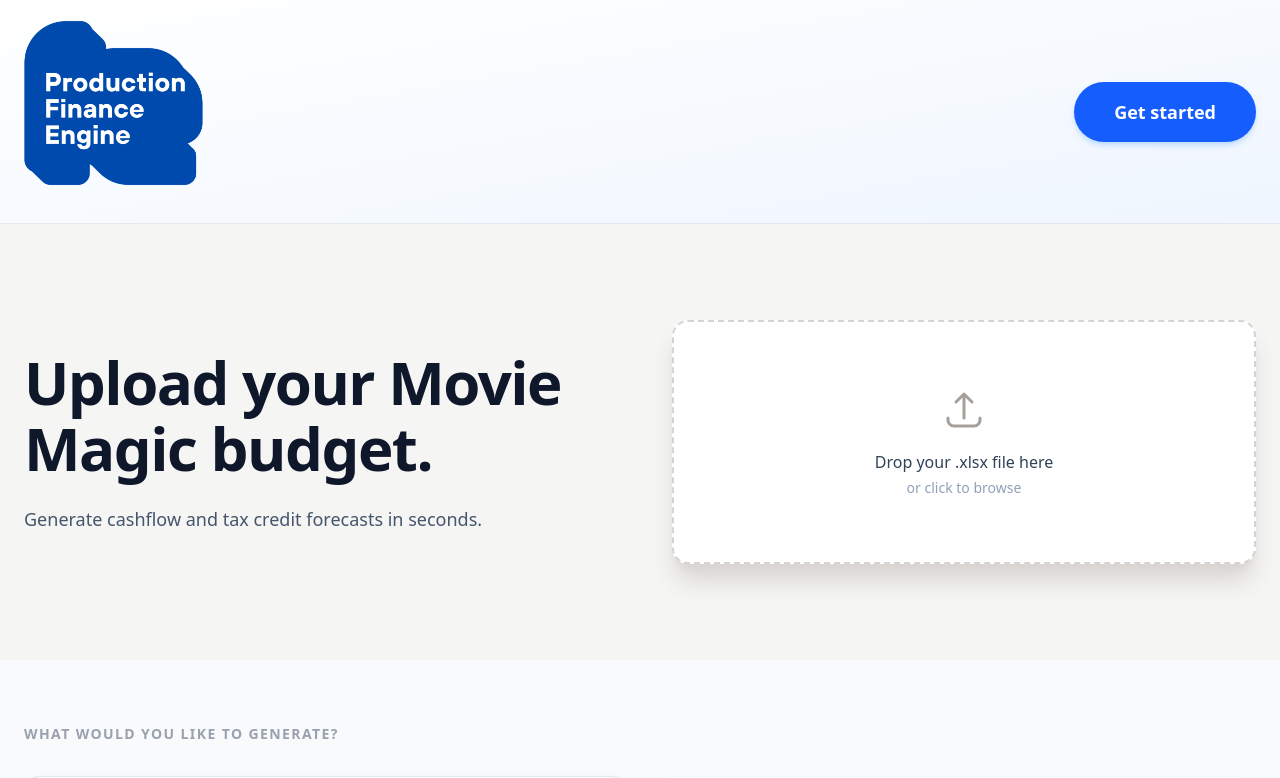
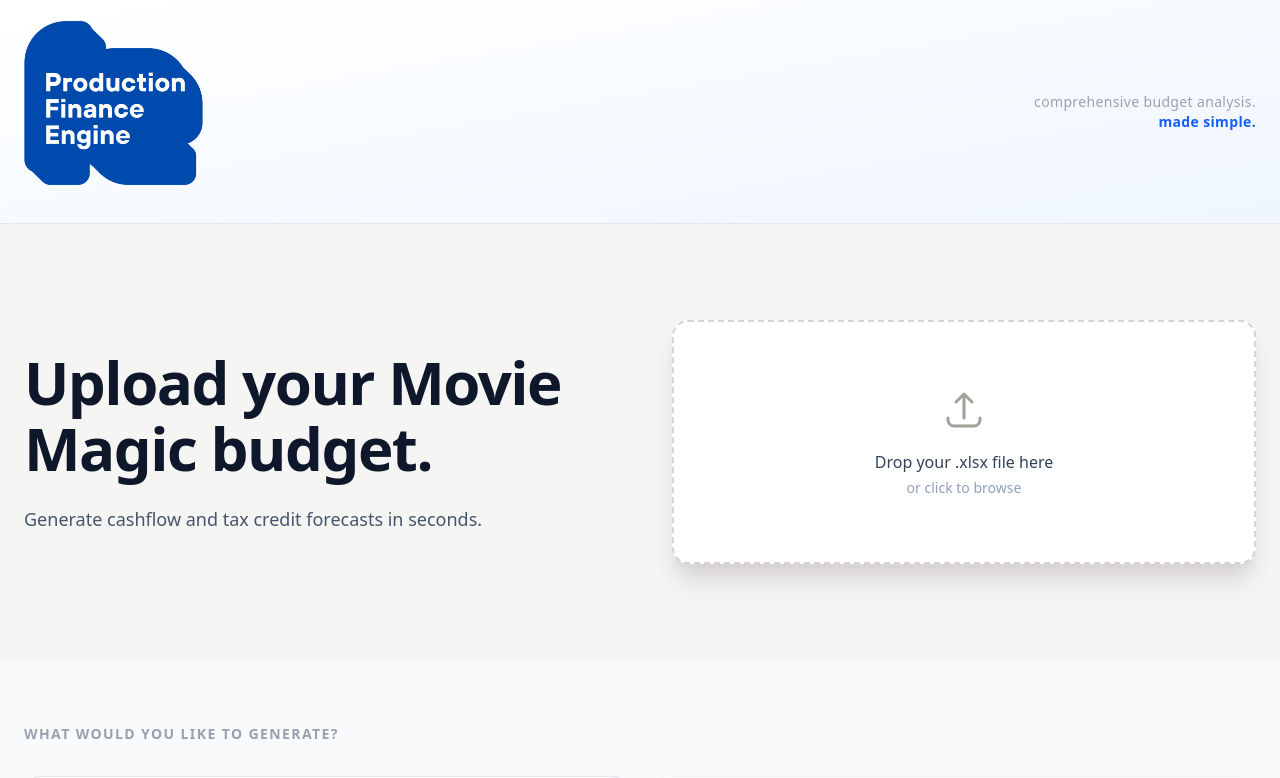
Before and after one commit to marcostellisano-web/cashflowapp, a React (Vite) app in the folder frontend/: page / in a window 1280 px wide. Shown: the top 778 px of the page. Built offline with nearby package versions, Linux system fonts and the light colour scheme.

Commit message:
Replace header "Get started" button with tagline
Swap the CTA button in the hero banner for a two-line tagline:
"comprehensive budget analysis." (gray) / "made simple." (bold blue)

https://claude.ai/code/session_019tn4oaDwugiewfApqxKCNh

```diff
--- a/frontend/src/components/HomePage.tsx
+++ b/frontend/src/components/HomePage.tsx
@@ -61,13 +61,12 @@ export default function HomePage({ onSelectCashflow, onBudgetParsed }: HomePageP
             className="h-[432px] w-auto object-contain flex-shrink-0 -ml-[144px]"
           />
 
-          {/* CTA */}
-          <button
-            onClick={onSelectCashflow}
-            className="bg-blue-600 text-white font-semibold px-10 py-4 rounded-full text-lg hover:bg-blue-700 transition-colors duration-200 shadow-md shadow-blue-200 flex-shrink-0"
-          >
-            Get started
-          </button>
+          {/* Tagline */}
+          <p className="text-right text-sm text-gray-400 font-light tracking-wide leading-snug flex-shrink-0">
+            comprehensive budget analysis.
+            <br />
+            <span className="text-blue-600 font-semibold">made simple.</span>
+          </p>
         </div>
       </div>
 
```
